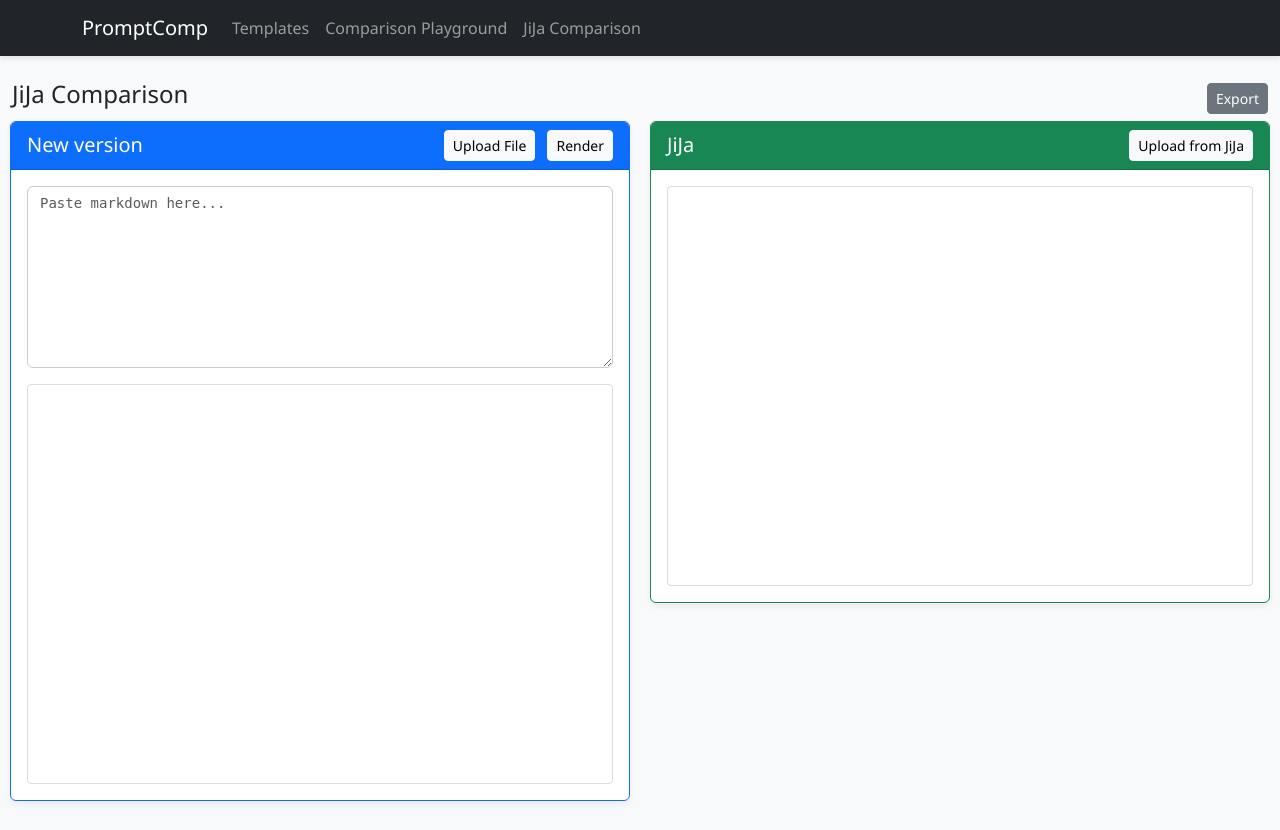
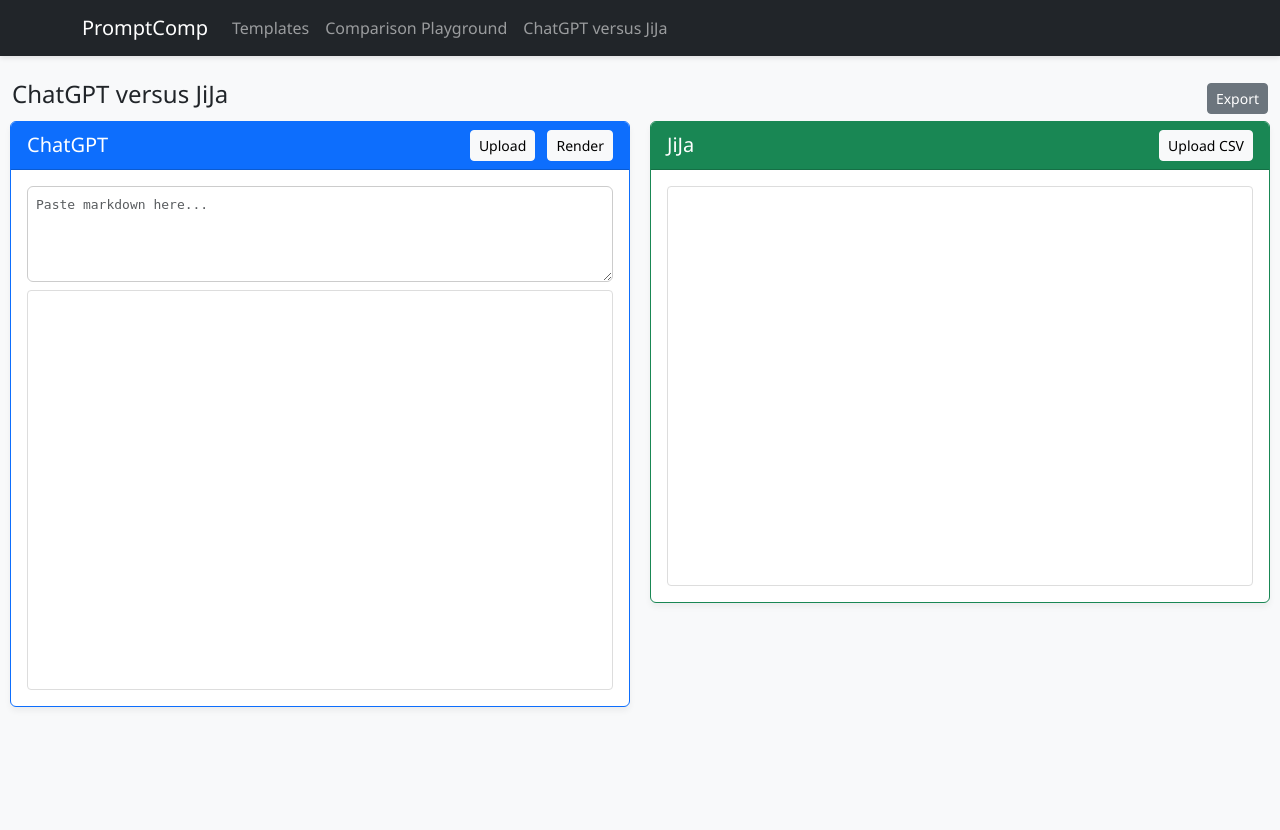
Before and after one commit to slysik/prompt2compare, a Flask app: page /markdown_compare in a window 1280 px wide. Run offline with Flask 3, Linux system fonts and the light colour scheme; some libraries are stand-ins or nearby versions.

Commit message:
Rename to ChatGPT versus JiJa and update CSV parsing
- Rename interface from JiJa Comparison to ChatGPT versus JiJa
- Make textarea smaller to optimize screen space
- Update CSV parsing to extract specific cells (B2 and C3)
- Format CSV data as Question and Answer sections
- Simplify button labels for better user experience
- Improve visual appearance of the interface

🤖 Generated with [Claude Code](https://claude.ai/code)
Co-Authored-By: Claude <noreply@anthropic.com>

```diff
--- a/templates/base.html
+++ b/templates/base.html
@@ -25,7 +25,7 @@
                         <a class="nav-link" href="{{ url_for('compare') }}">Comparison Playground</a>
                     </li>
                     <li class="nav-item">
-                        <a class="nav-link" href="{{ url_for('markdown_compare') }}">JiJa Comparison</a>
+                        <a class="nav-link" href="{{ url_for('markdown_compare') }}">ChatGPT versus JiJa</a>
                     </li>
                 </ul>
             </div>
--- a/templates/markdown_compare.html
+++ b/templates/markdown_compare.html
@@ -1,6 +1,6 @@
 {% extends "base.html" %}
 
-{% block title %}JiJa - Markdown Comparison{% endblock %}
+{% block title %}ChatGPT versus JiJa{% endblock %}
 
 {% block content %}
 
@@ -8,7 +8,7 @@
     <div class="playground-header mb-1">
         <div class="row align-items-center">
             <div class="col-md-6">
-                <h4>JiJa Comparison</h4>
+                <h4>ChatGPT versus JiJa</h4>
             </div>
             <div class="col-md-6 d-flex justify-content-end">
                 <button id="exportButton" class="btn btn-sm btn-secondary">Export</button>
@@ -22,16 +22,16 @@
             <div class="col-md-6 playground-side">
                 <div class="card border-primary mb-3">
                     <div class="card-header bg-primary text-white d-flex justify-content-between align-items-center">
-                        <h5 class="card-title mb-0">New version</h5>
+                        <h5 class="card-title mb-0">ChatGPT</h5>
                         <div class="actions">
-                            <button id="leftUploadButton" class="btn btn-sm btn-light">Upload File</button>
+                            <button id="leftUploadButton" class="btn btn-sm btn-light">Upload</button>
                             <button id="leftRenderButton" class="btn btn-sm btn-light ms-2">Render</button>
                             <input type="file" id="leftFileInput" class="d-none" accept=".md">
                         </div>
                     </div>
                     <div class="card-body">
-                        <div class="mb-3">
-                            <textarea id="leftMarkdownInput" class="form-control" rows="8" placeholder="Paste markdown here..."></textarea>
+                        <div class="mb-2">
+                            <textarea id="leftMarkdownInput" class="form-control small-textarea" rows="4" placeholder="Paste markdown here..."></textarea>
                         </div>
                         <div id="leftContent" class="markdown-container"></div>
                     </div>
@@ -44,8 +44,8 @@
                     <div class="card-header bg-success text-white d-flex justify-content-between align-items-center">
                         <h5 class="card-title mb-0">JiJa</h5>
                         <div class="actions">
-                            <button id="rightUploadButton" class="btn btn-sm btn-light">Upload from JiJa</button>
-                            <input type="file" id="rightFileInput" class="d-none" accept=".md,.csv">
+                            <button id="rightUploadButton" class="btn btn-sm btn-light">Upload CSV</button>
+                            <input type="file" id="rightFileInput" class="d-none" accept=".csv">
                         </div>
                     </div>
                     <div class="card-body">
@@ -145,16 +145,13 @@ document.addEventListener('DOMContentLoaded', function() {
     function parseCSV(csvContent) {
         const lines = csvContent.split('\n');
 
-        // Focus only on row 3 (index 2) as per the requirement
+        // Check if CSV has enough rows
         if (lines.length < 3) {
             alert('Error: CSV file does not have enough rows. Need at least 3 rows.');
             return [];
         }
 
-        // Get the "Value" column from row 3 (index 2)
-        const row3 = lines[2];
-
-        // Handle quoted fields with commas inside them to get the "Value" column
+        // Handle quoted fields with commas inside them
         const getFields = function(line) {
             const fields = [];
             let insideQuotes = false;
@@ -178,99 +175,61 @@ document.addEventListener('DOMContentLoaded', function() {
             return fields;
         };
 
-        // Get header row to find "Value" column
-        const headers = getFields(lines[0]);
+        const result = [];
 
-        // Find the index of the "Value" column
-        const valueIndex = headers.findIndex(header =>
-            header.toLowerCase() === 'value' ||
-            header.toLowerCase() === '"value"'
-        );
-
-        if (valueIndex === -1) {
-            // If "Value" column doesn't exist, show error and return empty
-            alert('Error: No "Value" column found in CSV file');
-            return [];
+        try {
+            // Get row 2 (index 1), column B (index 1)
+            const row2 = lines[1];
+            const row2Fields = getFields(row2);
+            if (row2Fields.length >= 2) {
+                let cell_B2 = row2Fields[1]; // Second column (B)
+                // Remove surrounding quotes if present
+                if (cell_B2.startsWith('"') && cell_B2.endsWith('"')) {
+                    cell_B2 = cell_B2.substring(1, cell_B2.length - 1);
+                }
+                result.push(cell_B2);
             }
 
-        // Get row 3 fields
+            // Get row 3 (index 2), column C (index 2)
+            const row3 = lines[2];
             const row3Fields = getFields(row3);
-
-        // Get the value from the "Value" column
-        if (row3Fields.length > valueIndex) {
-            let value = row3Fields[valueIndex];
-
+            if (row3Fields.length >= 3) {
+                let cell_C3 = row3Fields[2]; // Third column (C)
                 // Remove surrounding quotes if present
-            if (value.startsWith('"') && value.endsWith('"')) {
-                value = value.substring(1, value.length - 1);
+                if (cell_C3.startsWith('"') && cell_C3.endsWith('"')) {
+                    cell_C3 = cell_C3.substring(1, cell_C3.length - 1);
+                }
+                result.push(cell_C3);
             }
 
-            // Find the first pipe character and extract text after it
-            const firstPipeIndex = value.indexOf('|');
-            if (firstPipeIndex !== -1) {
-                // Extract everything from the first pipe to the end
-                value = value.substring(firstPipeIndex);
-
-                // Find the last pipe character
-                const lastPipeIndex = value.lastIndexOf('|');
-                if (lastPipeIndex !== -1 && lastPipeIndex > 0) {
-                    // Only keep content between first and last pipe
-                    value = value.substring(0, lastPipeIndex + 1);
+            if (result.length === 0) {
+                alert('Error: Could not extract required cells from CSV');
             }
 
-                return [value];
-            } else {
-                alert('Error: No pipe character (|) found in the Value column');
+            return result;
+        } catch (error) {
+            console.error('Error parsing CSV:', error);
+            alert('Error parsing CSV file: ' + error.message);
             return [];
         }
     }
 
-        return [];
-    }
-
-    // Format the CSV values as a nicely formatted response with table
+    // Format the CSV values as a nicely formatted response
     function formatCSVValues(values) {
-        if (values.length === 0) return '*No table data found in the CSV file*';
+        if (values.length === 0) return '*No data found in the CSV file*';
 
         let formattedContent = '# JiJa Response\n\n';
 
-        // Process the pipe-delimited table content
-        const tableContent = values[0];
-
-        // Split the text by newlines to get rows
-        const rows = tableContent.split('\n').filter(row => row.trim() !== '');
-
-        if (rows.length === 0) {
-            return '*No table rows found in the CSV Value column*';
+        // Display cell B2 (first element in values)
+        if (values.length >= 1) {
+            formattedContent += `## Question\n\n${values[0]}\n\n`;
         }
 
-        // Process the table to make it prettier
-        let markdownTable = '';
-        let headerProcessed = false;
+        // Display cell C3 (second element in values)
+        if (values.length >= 2) {
+            formattedContent += `## Answer\n\n${values[1]}\n\n`;
+        }
 
-        rows.forEach(row => {
-            // Clean the row and split by pipe
-            const cleanRow = row.trim();
-            if (!cleanRow.includes('|')) return;
-
-            // Split by pipe and remove empty fields (from leading/trailing pipes)
-            const cells = cleanRow.split('|').map(cell => cell.trim()).filter(cell => cell !== '');
-
-            if (cells.length === 0) return;
-
-            // Create a table row
-            const tableRow = '| ' + cells.join(' | ') + ' |';
-            markdownTable += tableRow + '\n';
-
-            // After the first row, add a header separator
-            if (!headerProcessed) {
-                const headerSeparator = '| ' + cells.map(() => '---').join(' | ') + ' |';
-                markdownTable += headerSeparator + '\n';
-                headerProcessed = true;
-            }
-        });
-
-        formattedContent += markdownTable + '\n\n';
         return formattedContent;
     }
 
@@ -349,14 +308,17 @@ document.addEventListener('DOMContentLoaded', function() {
         line-height: 1.6;
     }
 
-    #leftMarkdownInput {
+    .small-textarea {
         font-family: monospace;
-        font-size: 14px;
+        font-size: 13px;
         resize: vertical;
         border-color: #ccc;
+        min-height: 70px;
+        max-height: 200px;
+        padding: 8px;
     }
 
-    #leftMarkdownInput:focus {
+    .small-textarea:focus {
         border-color: #4299e1;
         box-shadow: 0 0 0 1px #4299e1;
     }
```
Lines whose indentation alone changed are shown as unchanged.
